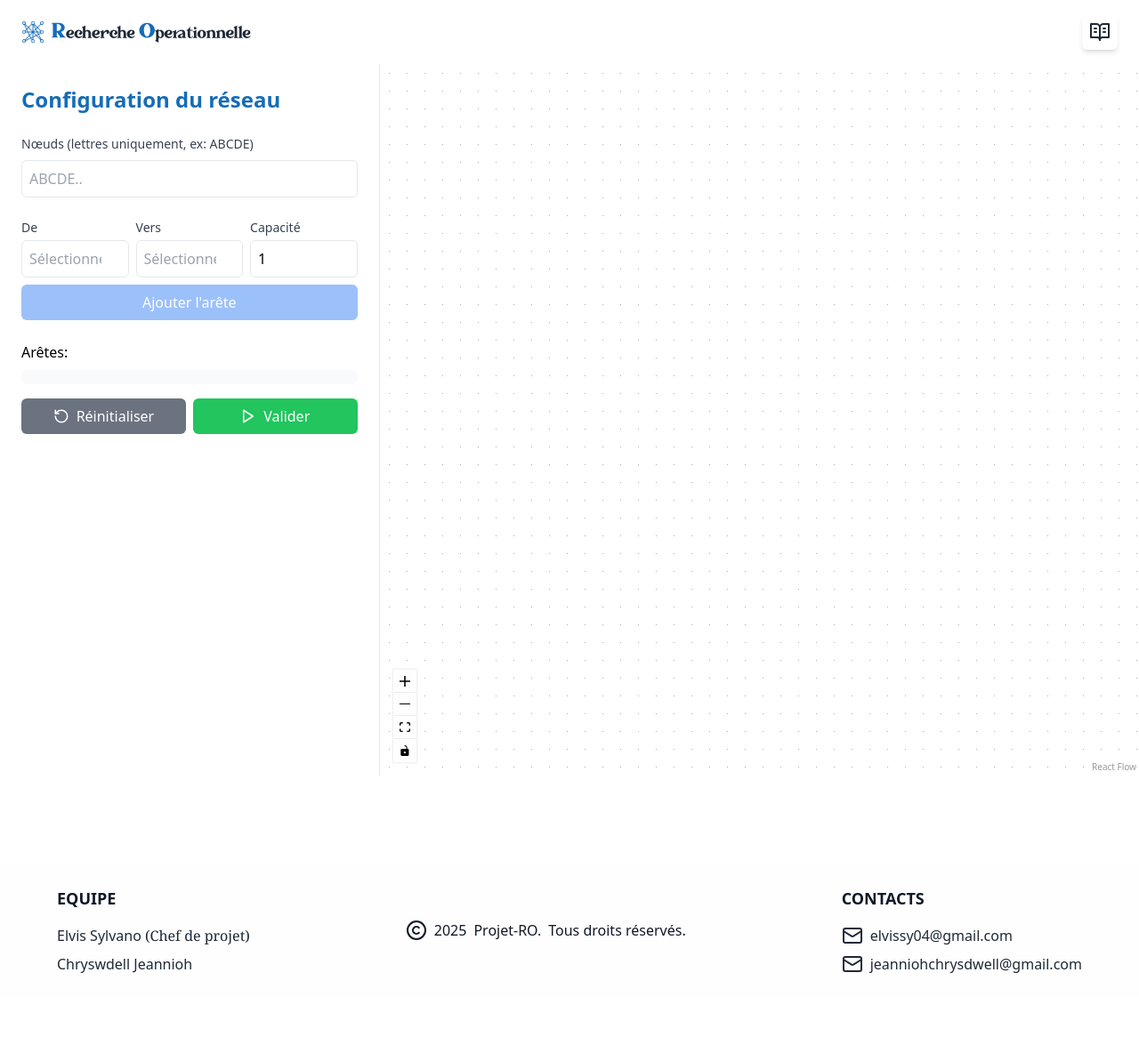
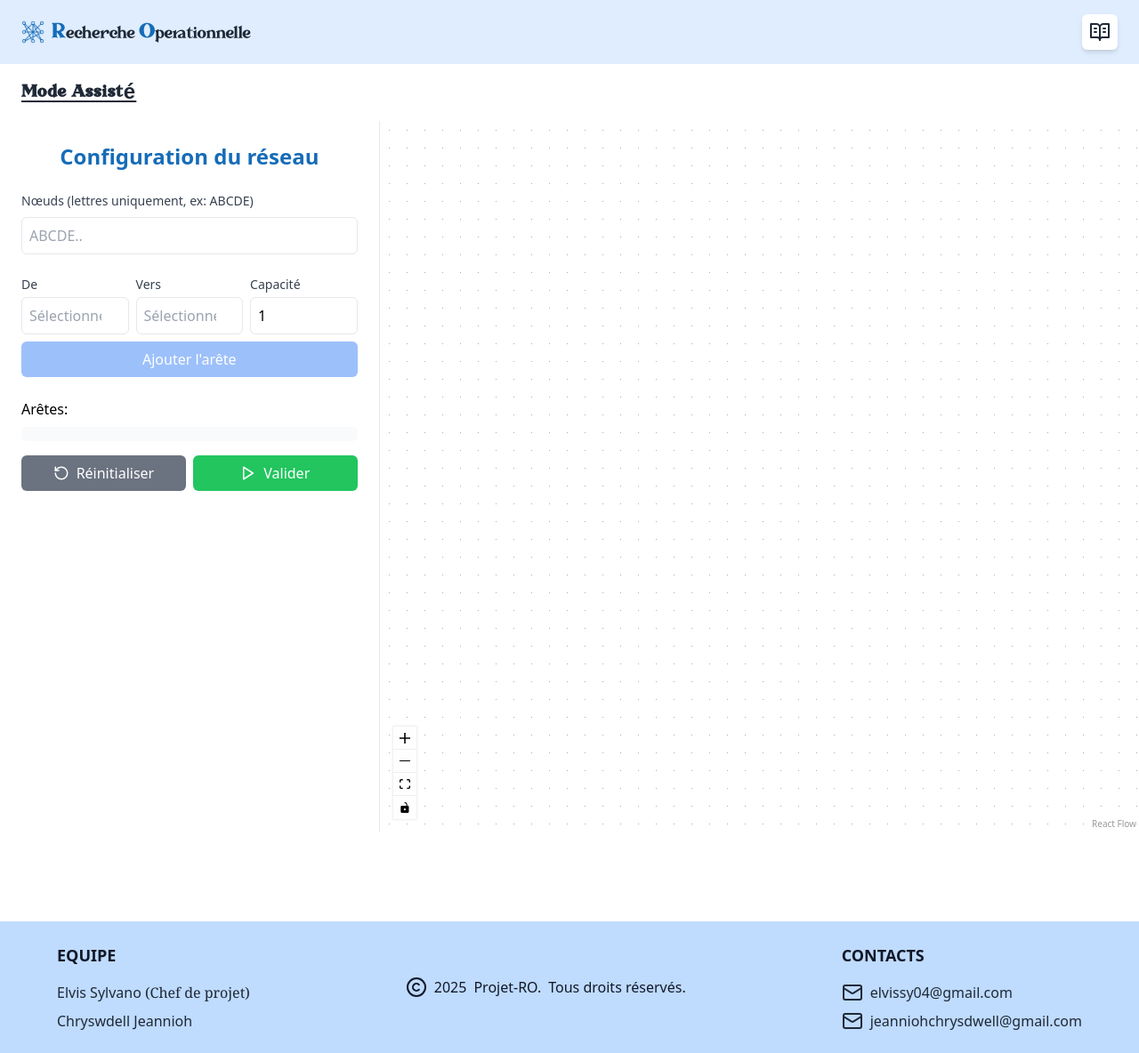
Before and after one commit to Elvis-Sy/FlotMaximal, a React (Vite) app: page /assisted in a window 1280 px wide. Shown: the whole page at 89% size. Before the commit the page ends 1120 px from the top, so only its background shows below. Built offline with nearby package versions, Linux system fonts and the light colour scheme.

Commit message:
add readme

```diff
--- a/src/components/Footer.tsx
+++ b/src/components/Footer.tsx
@@ -2,7 +2,7 @@ import { Copyright, Mail } from 'lucide-react'
 
 const Footer = () => {
   return (
-    <div className='mt-[100px] flex flex-col lg:flex-row justify-between gap-20 lg:gap-0 lg:items-center bg-[#fefefe] w-full py-6 px-8 lg:px-16'>
+    <div className='mt-[100px] flex flex-col lg:flex-row justify-between gap-20 lg:gap-0 lg:items-center bg-blue-200 w-full py-6 px-8 lg:px-16'>
         <div className="flex flex-col gap-4 order-2 md:order-1">
             <h1 className='font-semibold text-gray-900 text-lg'>EQUIPE</h1>
             <div className='flex flex-col gap-2 text-gray-800'>
--- a/src/components/Header.tsx
+++ b/src/components/Header.tsx
@@ -11,7 +11,7 @@ const Header = () => {
     const showBouton = location.pathname !== "/";
 
   return (
-    <header className='py-4 px-6 flex justify-between items-center'>
+    <header className='py-4 px-6 flex justify-between items-center bg-blue-200/50'>
         <div className='flex gap-2 items-center'>
             <Link to="/" onClick={() => window.scrollTo(0, 0)}>
                 <img src="/assets/logo.png" alt="logo" width={30} height={30}/>
--- a/src/components/SetupPanel.tsx
+++ b/src/components/SetupPanel.tsx
@@ -66,7 +66,7 @@ const SetupPanel: React.FC<SetupPanelProps> = ({
 
   return (
     <div className="p-6">
-      <h2 className="text-2xl font-bold mb-6 text-[#166cb7]">Configuration du réseau</h2>
+      <h2 className="text-2xl text-center font-bold mb-6 text-[#166cb7]">Configuration du réseau</h2>
 
       <div className="mb-6">
         <label className="block text-sm font-medium text-gray-700 mb-2">
--- a/src/pages/AssistedFlow.tsx
+++ b/src/pages/AssistedFlow.tsx
@@ -198,8 +198,9 @@ const AssistedFlow =()=> {
   return (
 
     <ContentWrapper>
+      <h1 className='text-2xl text-gray-800 py-4 pl-6 font-bold underline font-transcity tracking-wider'>Mode Assisté</h1>
       <div className="min-h-screen flex flex-col md:flex-row">
-      <div className="w-full md:w-1/3 md:border-r border-b md:border-b-0 border-gray-200 md:overflow-auto">
+        <div className="w-full md:w-1/3 md:border-r border-b md:border-b-0 border-gray-200 md:overflow-auto">
           <SetupPanel
             nodesInput={nodesInput}
             setNodesInput={setNodesInput}
--- a/src/pages/CreativeFlow.tsx
+++ b/src/pages/CreativeFlow.tsx
@@ -20,6 +20,7 @@ const CreativeFlow = () => {
         <div className="min-h-screen bg-[#fefefe] flex flex-col">
           <div className="bg-white border-b border-gray-200">
             <div className="max-w-7xl mx-auto px-4 sm:px-6 lg:px-8 py-6">
+              <h1 className='text-2xl text-gray-800 py-4 pl-1 font-bold underline font-transcity tracking-wider'>Mode Libre</h1>
               <FieldCard onValueChange={setFieldValue} nodes={nodes} />
             </div>
           </div>
--- a/src/pages/LandingPage.tsx
+++ b/src/pages/LandingPage.tsx
@@ -18,10 +18,10 @@ const LandingPage = () => {
         <div className="flex flex-col md:flex-row gap-10 items-center py-6 px-4 md:px-6">
           <Link to="/creative" className="group py-6 px-4 shadow-lg rounded-lg max-w-80 bg-white/80 backdrop-blur-sm transition-all duration-300 ease-in-out hover:scale-105 hover:shadow-xl hover:translate-y-2">
             <h1 className='font-bold text-lg text-[#127ad0]'>
-                Mode Libre
+              Mode Libre
             </h1>
             <p className='text-gray-700 mt-2'>
-                Création de sommets avec positionnement libre et connexions définies manuellement.
+              Création de sommets avec positionnement libre et connexions définies manuellement.
             </p>
           </Link>
 
@@ -34,6 +34,10 @@ const LandingPage = () => {
             </p>
           </Link>
         </div>
+
+        <div className="bg-yellow-100 border-l-4 border-yellow-500 text-gray-800 w-fit px-4 py-3 mx-4 md:mx-6 mt-[-1rem] rounded shadow-sm">
+          💡 <span className="font-semibold">Conseil :</span> Le <strong>Mode Assisté</strong> est recommandé pour une meilleure expérience sur mobile.
+        </div>
       </div>
 
       <Footer/>
```
Also changed, not shown: public/assets/screenshot.jpeg (added), 4 other files (tests, documents, lock files or other folders).
